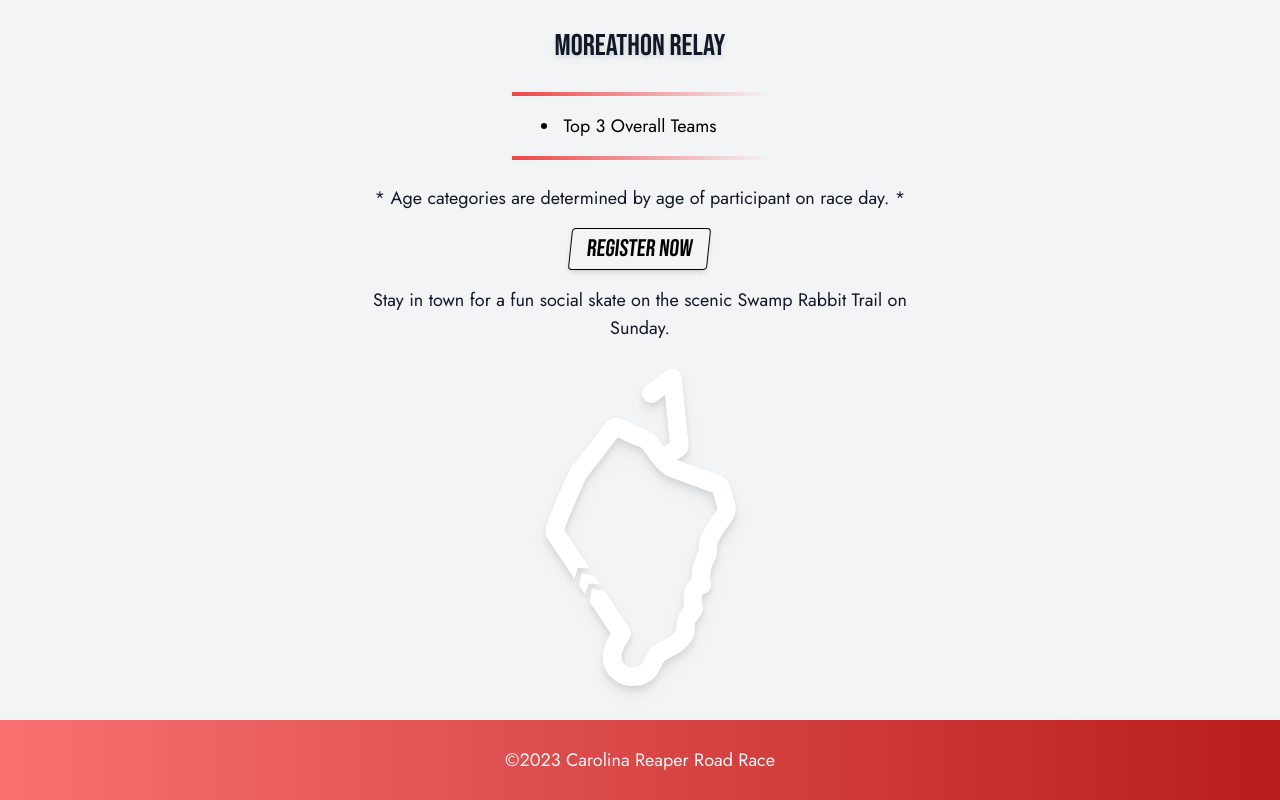
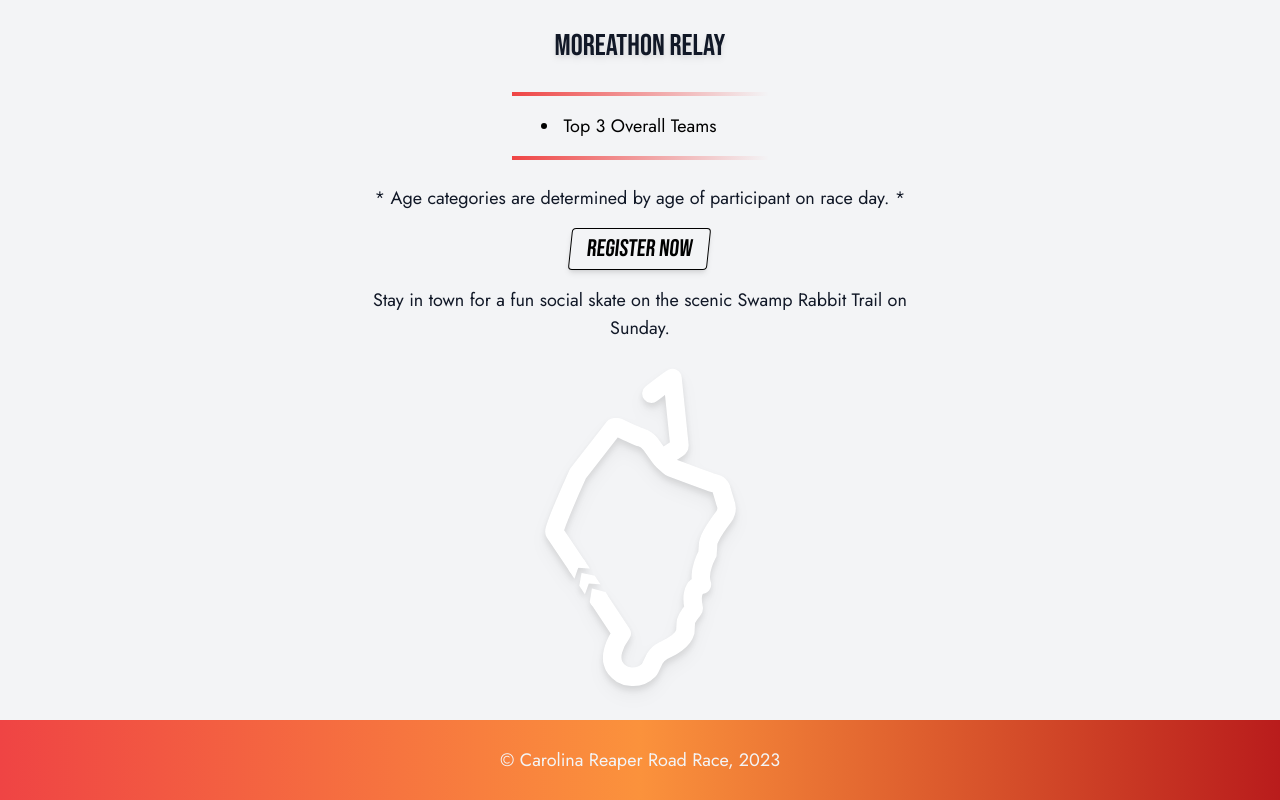
Before and after one commit to Abdeboskey/Reaper-Road-Race, a React (Vite) app: page / in a window 1280 px wide. Shown: the part 2183-2983 px from the top of the page. Built offline with nearby package versions, Linux system fonts and the light colour scheme; a web font is replaced by a local one.

Commit message:
Center text update bg gradient and re order copyright info

```diff
--- a/src/components/Footer.jsx
+++ b/src/components/Footer.jsx
@@ -3,7 +3,7 @@ import logo from 'assets/white_pepper.svg'
 
 const Footer = () => {
   const wrapperStyle = "absolute bottom-0 w-screen"
-  const footerStyle = "flex justify-center items-center h-20 text-center text-gray-100 bg-gradient-to-r from-red-400 to-red-700"
+  const footerStyle = "flex justify-center items-center h-20 text-center text-gray-100 bg-gradient-to-r from-red-500 to-red-700 via-orange-400"
 
   return (
     <div className={wrapperStyle}>
@@ -13,8 +13,8 @@ const Footer = () => {
         alt="Outline of white pepper in the shape of the course"
       />
       <footer className={footerStyle}>
-        <P light>
-          ©2023 Carolina Reaper Road Race
+        <P light center>
+          © Carolina Reaper Road Race, 2023
         </P>
       </footer>
     </div>
```
